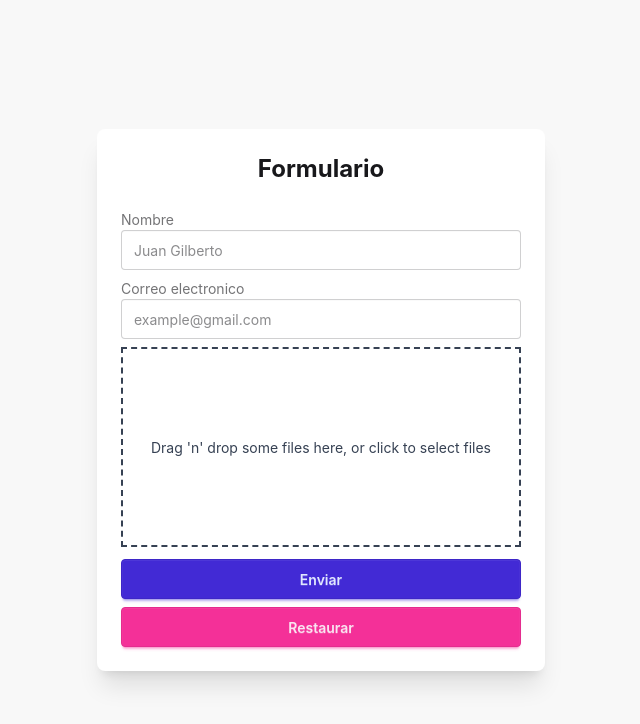
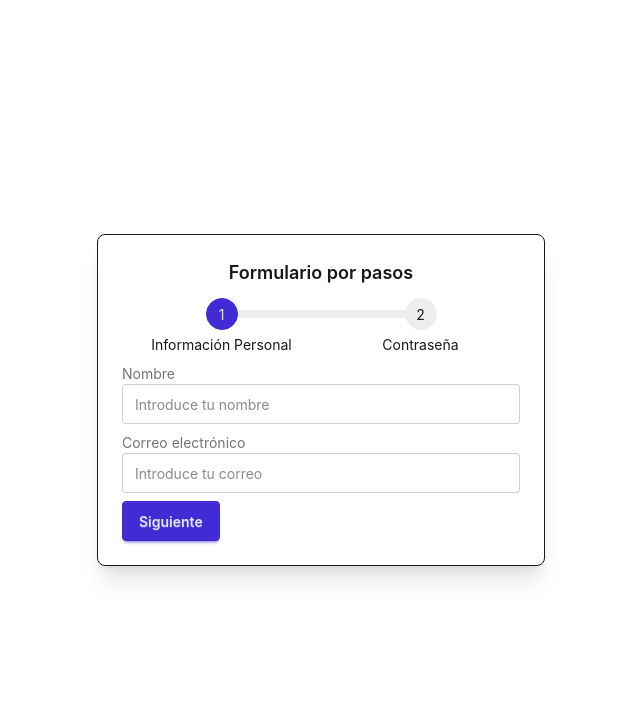
Before and after one commit to jaasidev/formulario-react, a React (Vite) app: page / in a window 1280 px wide. Shown: the top 724 px of the page, without its empty margins (319-959 px from the left). Built offline with nearby package versions, Linux system fonts and the light colour scheme.

Commit message:
feat: integrando componentes de wizard e instalando zustand y react router

```diff
--- a/package.json
+++ b/package.json
@@ -16,8 +16,10 @@
     "react-dom": "^19.2.5",
     "react-dropzone": "^20.1.2",
     "react-hook-form": "^7.72.1",
+    "react-router": "^8.4.0",
     "tailwindcss": "^4.2.2",
-    "zod": "4.3.6"
+    "zod": "4.3.6",
+    "zustand": "^5.0.15"
   },
   "devDependencies": {
     "@babel/core": "^7.29.0",
--- a/src/App.tsx
+++ b/src/App.tsx
@@ -1,20 +1,8 @@
-import { FormUsuario } from './components/forms/FormUsuario'
 import './index.css'
+import { Wizard } from './components/wizard/Wizard'
 
 function App() {
-  return (
-    <div className='min-h-screen bg-base-200 flex items-center justify-center p-4'>
-      <div className='card w-full max-w-md bg-base-100 shadow-xl'>
-        <div className='card-body'>
-          <h2 className='card-title text-2xl font-bold mb-4 justify-center'>
-            Formulario
-          </h2>
-
-          <FormUsuario />
-        </div>
-      </div>
-    </div>
-  )
+  return <Wizard />
 }
 
 export default App
--- a/src/components/CustomDropzone.tsx
+++ b/src/components/CustomDropzone.tsx
@@ -1,8 +1,7 @@
 import { useDropzone } from 'react-dropzone'
-import { Controller, type Control } from 'react-hook-form'
 import type { FormValue, Image } from './forms/FormUsuario'
 import { useEffect } from 'react'
-import type { UseFormSetValue } from 'react-hook-form'
+import { type UseFormSetValue, type Control, Controller } from 'react-hook-form'
 
 interface CustomDropzone {
   readonly name: 'images'
--- a/src/components/CustomInput.tsx
+++ b/src/components/CustomInput.tsx
@@ -4,12 +4,12 @@ import {
   type FieldError,
   type FieldPathByValue,
 } from 'react-hook-form'
-import type { FormValue } from './forms/FormUsuario'
+import type { FormValues } from './wizard/Wizard'
 
 interface CustomInputProps {
-  readonly name: FieldPathByValue<FormValue, string | number>
+  readonly name: FieldPathByValue<FormValues, string | number>
   readonly type: string
-  readonly control: Control<FormValue>
+  readonly control: Control<FormValues>
   readonly error?: FieldError
   readonly styles?: string
   readonly placeholder: string
--- /dev/null
+++ b/src/components/FormContainer.tsx
@@ -0,0 +1,16 @@
+import { FormUsuario } from './forms/FormUsuario'
+export function FormContainer() {
+  return (
+    <div className='min-h-screen bg-base-200 flex items-center justify-center p-4'>
+      <div className='card w-full max-w-md bg-base-100 shadow-xl'>
+        <div className='card-body'>
+          <h2 className='card-title text-2xl font-bold mb-4 justify-center'>
+            Formulario
+          </h2>
+
+          <FormUsuario />
+        </div>
+      </div>
+    </div>
+  )
+}
--- /dev/null
+++ b/src/components/store/useWizardStore.tsx
@@ -0,0 +1,27 @@
+import { create } from 'zustand'
+import type { FormValues } from '../wizard/Wizard'
+
+interface StoreProps extends FormValues {
+  setName: (value: string) => void
+  setEmail: (value: string) => void
+  setPassword: (value: string) => void
+  setConfirmarPasword: (value: string) => void
+}
+export const useWizardStore = create<StoreProps>((set) => ({
+  name: '',
+  email: '',
+  confirmarPassword: '',
+  password: '',
+  setName: (value) => {
+    set({ name: value })
+  },
+  setEmail: (value) => {
+    set({ email: value })
+  },
+  setPassword: (value) => {
+    set({ password: value })
+  },
+  setConfirmarPasword: (value) => {
+    set({ confirmarPassword: value })
+  },
+}))
--- /dev/null
+++ b/src/components/wizard/ProgressBar.tsx
@@ -0,0 +1,10 @@
+export function ProgressBar({ steps }: { readonly steps: number }) {
+  return (
+    <ul className='steps'>
+      <li className={steps >= 0 ? ' step step-primary' : 'step'}>
+        Información Personal
+      </li>
+      <li className={steps >= 1 ? ' step step-primary' : 'step'}>Contraseña</li>
+    </ul>
+  )
+}
--- /dev/null
+++ b/src/components/wizard/Wizard.tsx
@@ -0,0 +1,73 @@
+import { FormProvider, useForm, type SubmitHandler } from 'react-hook-form'
+import { z } from 'zod'
+import { zodResolver } from '@hookform/resolvers/zod'
+import { ProgressBar } from './ProgressBar'
+import { useState } from 'react'
+import { Step1 } from './steps/Step1'
+import { Step2 } from './steps/Step2'
+
+const schema = z
+  .object({
+    name: z
+      .string('El nombre es obligatorio')
+      .min(1, 'El nombre debe tener al menos 1 carácter'),
+    email: z
+      .email('correo inválido')
+      .min(1, 'El correo debe tener al menos 1 carácter'),
+    password: z
+      .string('La contraseña es obligatoria')
+      .min(1, 'La contraseña debe tener al menos 1 carácter'),
+    confirmarPassword: z
+      .string('La confirmación de contraseña es obligatoria')
+      .min(1, 'La confirmación debe tener al menos 1 carácter'),
+  })
+  .refine((data) => data.password === data.confirmarPassword, {
+    path: ['confirmarPassword'],
+    message: 'Las contraseñas deben coincidir',
+  })
+
+export type FormValues = z.infer<typeof schema>
+export function Wizard() {
+  const [steps, setSteps] = useState(0)
+  const methods = useForm<FormValues>({ resolver: zodResolver(schema) })
+  const handleClick = async () => {
+    const { trigger } = methods
+
+    const [nameIsValid, emailIsValid] = await Promise.all([
+      trigger('name'),
+      trigger('email'),
+    ])
+
+    if (nameIsValid && emailIsValid) {
+      setSteps((steps) => steps + 1)
+    }
+  }
+  const onSubmit: SubmitHandler<FormValues> = (data: FormValues) => {
+    console.log(data)
+  }
+  return (
+    <div className='flex justify-center items-center min-h-screen '>
+      <div className='card w-full max-w-md border bg-base-100 shadow-xl'>
+        <div className='card-body'>
+          <p className='card-title justify-center'>Formulario por pasos</p>
+          <FormProvider {...methods}>
+            <ProgressBar steps={steps} />
+            <form onSubmit={methods.handleSubmit(onSubmit)}>
+              {steps === 0 && <Step1 />}
+              {steps === 1 && <Step2 />}
+              <div className='flex justify-between items-center'>
+                <button
+                  className='btn btn-primary'
+                  onClick={handleClick}
+                  type='button'
+                >
+                  Siguiente
+                </button>
+              </div>
+            </form>
+          </FormProvider>
+        </div>
+      </div>
+    </div>
+  )
+}
--- /dev/null
+++ b/src/components/wizard/steps/Step1.tsx
@@ -0,0 +1,31 @@
+import { useFormContext } from 'react-hook-form'
+import { CustomInput } from '../../CustomInput'
+import type { FormValues } from '../Wizard'
+
+export function Step1() {
+  const {
+    control,
+    formState: { errors },
+  } = useFormContext<FormValues>()
+
+  return (
+    <div className='space-y-4'>
+      <CustomInput
+        name='name'
+        type='text'
+        control={control}
+        error={errors.name}
+        placeholder='Introduce tu nombre'
+        label='Nombre'
+      />
+      <CustomInput
+        name='email'
+        type='email'
+        control={control}
+        error={errors.email}
+        placeholder='Introduce tu correo'
+        label='Correo electrónico'
+      />
+    </div>
+  )
+}
--- /dev/null
+++ b/src/components/wizard/steps/Step2.tsx
@@ -0,0 +1,31 @@
+import { useFormContext } from 'react-hook-form'
+import { CustomInput } from '../../CustomInput'
+import type { FormValues } from '../Wizard'
+
+export function Step2() {
+  const {
+    control,
+    formState: { errors },
+  } = useFormContext<FormValues>()
+
+  return (
+    <div className='space-y-4'>
+      <CustomInput
+        name='password'
+        type='password'
+        control={control}
+        error={errors.password}
+        placeholder='Introduce tu contraseña'
+        label='Contraseña'
+      />
+      <CustomInput
+        name='confirmarPassword'
+        type='password'
+        control={control}
+        error={errors.confirmarPassword}
+        placeholder='Confirma tu contraseña'
+        label='Confirmar contraseña'
+      />
+    </div>
+  )
+}
```
Also changed, not shown: 1 other file (tests, documents, lock files or other folders).
